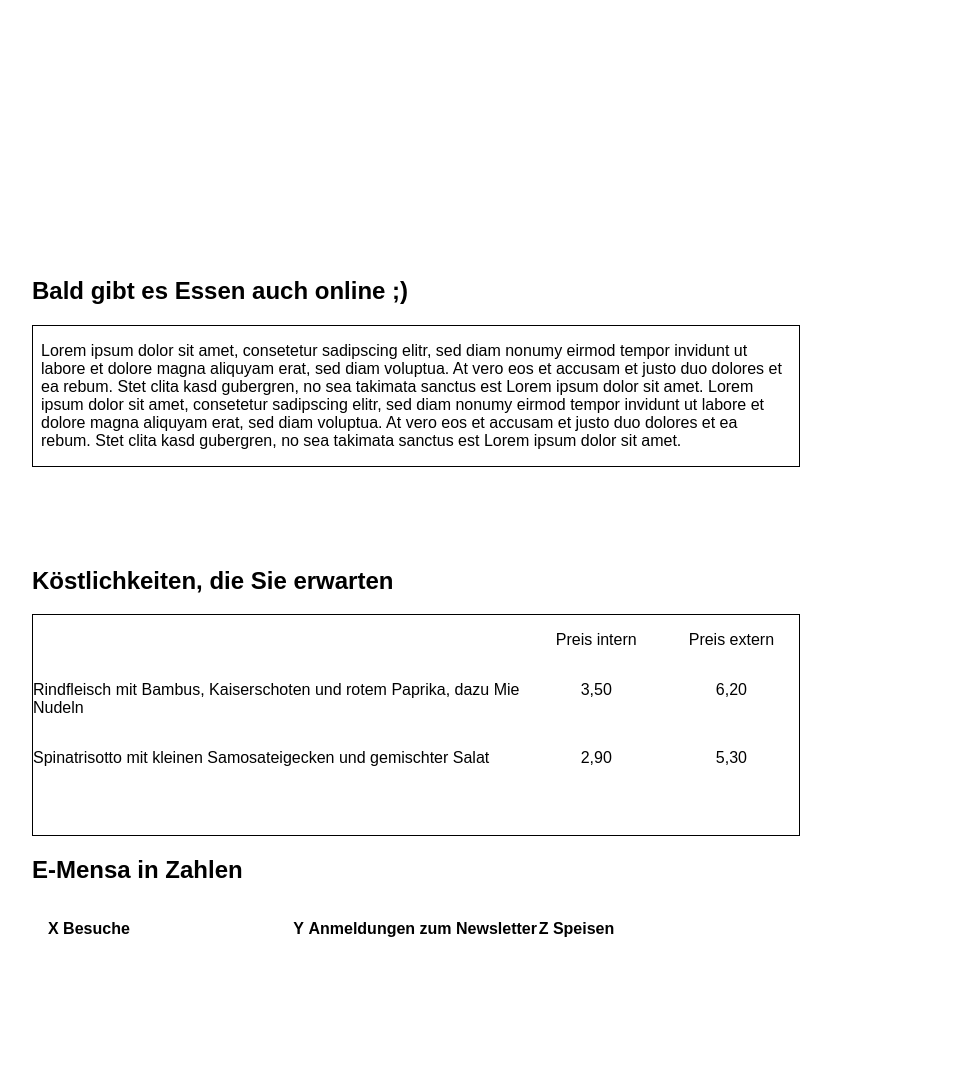
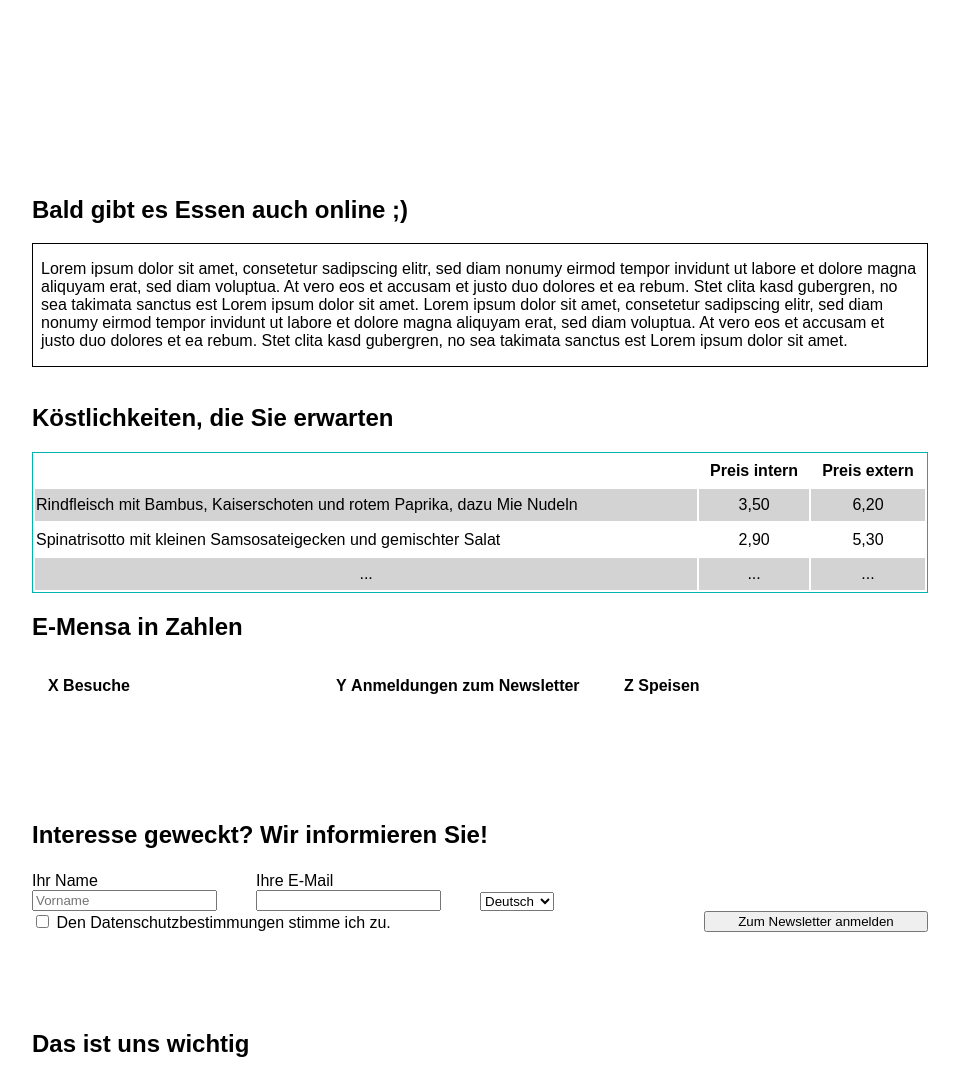
Before and after one commit to Adilaour/E-Mensa_Werbeseite, a PHP site: page / in a window 1280 px wide. Shown: the part 145-1221 px from the top of the page, without its empty margins (224-1183 px from the left). Run offline with PHP 8.4, Linux system fonts and the light colour scheme.

Commit message:
Tabelle drin

```diff
--- a/werbeseite/index.css
+++ b/werbeseite/index.css
@@ -161,3 +161,16 @@ ul li{
 #goodbye{
     text-align: center;
 }
+
+#koestlichkeitent{
+    border: 1px solid #00b5ad;
+    margin: auto;
+    width: 70vw;
+    height: 11vw;
+}
+th{background-color: white;
+    margin: auto;
+    text-align: center;}
+
+tr:nth-child(even){background-color: lightgrey; margin: auto; text-align: center;}
+tr:nth-child(odd){background-color: white; margin: auto; text-align: center;}
--- a/werbeseite/index.html
+++ b/werbeseite/index.html
@@ -30,19 +30,30 @@
 
 
 
-    <!-- Sieht derbe Scheiße aus -->
     <div class="mainitem" id="menu">
         <h2>Köstlichkeiten, die Sie erwarten</h2>
-        <div class="tabelle">
-            <div class="preis_intern"><p>Preis intern</p></div>
-            <div class="preis_extern"><p>Preis extern</p></div>
-            <div class="koestlichkeiten"><p>Rindfleisch mit Bambus, Kaiserschoten und rotem Paprika, dazu Mie Nudeln</p></div>
-            <div class="preisi"><p>3,50</p></div>
-            <div class="preise"><p>6,20</p></div>
-            <div class="koestlichkeiten"><p>Spinatrisotto mit kleinen Samosateigecken und gemischter Salat</p></div>
-            <div class="preisi"><p>2,90</p></div>
-            <div class="preise"><p>5,30</p></div>
-        </div>
+        <table id="koestlichkeitent">
+            <tr>
+                <th></th>
+                <th>Preis intern</th>
+                <th>Preis extern</th>
+            </tr>
+            <tr>
+                <td align="left">Rindfleisch mit Bambus, Kaiserschoten und rotem Paprika, dazu Mie Nudeln</td>
+                <td>3,50</td>
+                <td>6,20</td>
+            </tr>
+            <tr>
+                <td align="left">Spinatrisotto mit kleinen Samsosateigecken und gemischter Salat</td>
+                <td>2,90</td>
+                <td>5,30</td>
+            </tr>
+            <tr>
+                <td>...</td>
+                <td>...</td>
+                <td>...</td>
+            </tr>
+        </table>
     </div>
 
 
```
